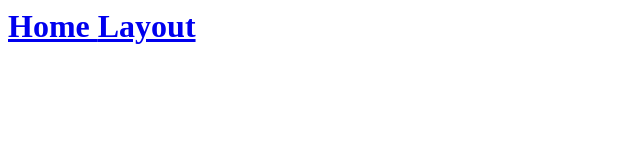
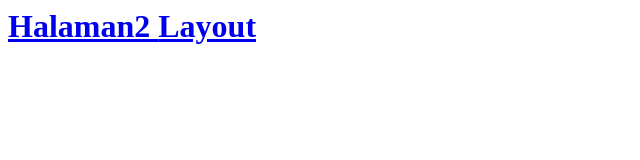
Before and after one commit to nilaayues/nilaayuefitasari.github.io, a plain HTML site: page index.html in a window 1280 px wide. Shown: the whole page, without its empty margins (0-640 px from the left). Drawn offline with Linux system fonts and the light colour scheme.

Commit message:
Update index.html

```diff
--- a/index.html
+++ b/index.html
@@ -4,7 +4,7 @@
 
 <body>
   <h1 nilaayu </hi>
-  <a href="index.html"> Home </a>
+  <a href="halaman2.html"> Halaman2 </a>
   <a href="layout.html"> Layout </a>
 </body>
 </html>
```
